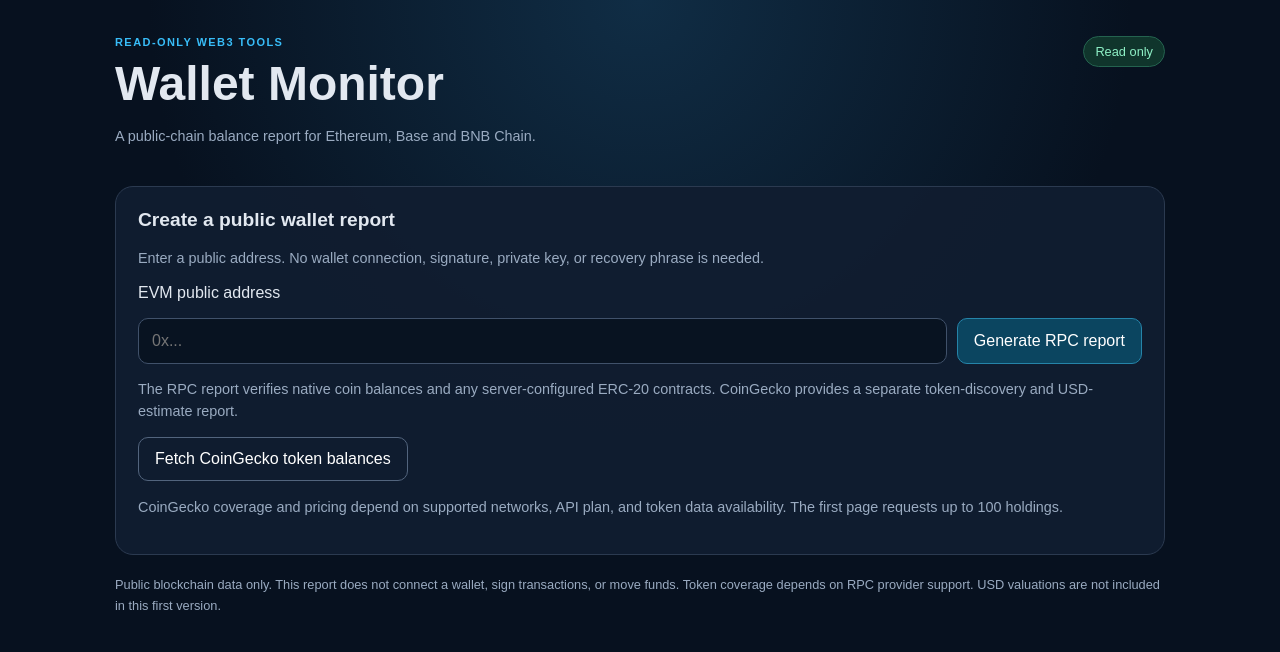
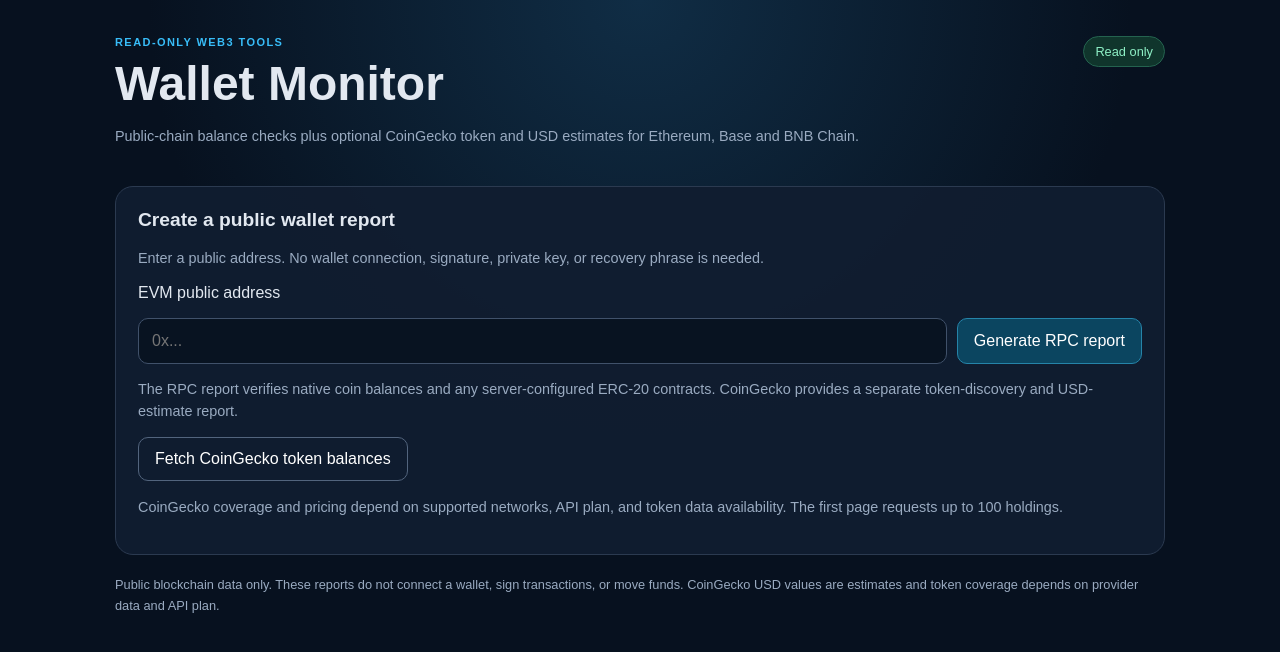
Before and after one commit to bperry080-maker/web3-crypto-exchange, a Next.js app in the folder apps/web/: page / in a window 1280 px wide. Shown: the top 652 px of the page. Built offline with nearby package versions, Linux system fonts and the light colour scheme.

Commit message:
Update wallet monitor description for CoinGecko report

```diff
--- a/apps/web/app/page.tsx
+++ b/apps/web/app/page.tsx
@@ -7,14 +7,14 @@ export default function HomePage() {
         <div>
           <div className="eyebrow">Read-only Web3 tools</div>
           <h1>Wallet Monitor</h1>
-          <p className="muted">A public-chain balance report for Ethereum, Base and BNB Chain.</p>
+          <p className="muted">Public-chain balance checks plus optional CoinGecko token and USD estimates for Ethereum, Base and BNB Chain.</p>
         </div>
         <span className="chip">Read only</span>
       </header>
       <WalletMonitor />
       <footer className="footer-note">
-        Public blockchain data only. This report does not connect a wallet, sign transactions, or move funds.
-        Token coverage depends on RPC provider support. USD valuations are not included in this first version.
+        Public blockchain data only. These reports do not connect a wallet, sign transactions, or move funds.
+        CoinGecko USD values are estimates and token coverage depends on provider data and API plan.
       </footer>
     </main>
   );
```
